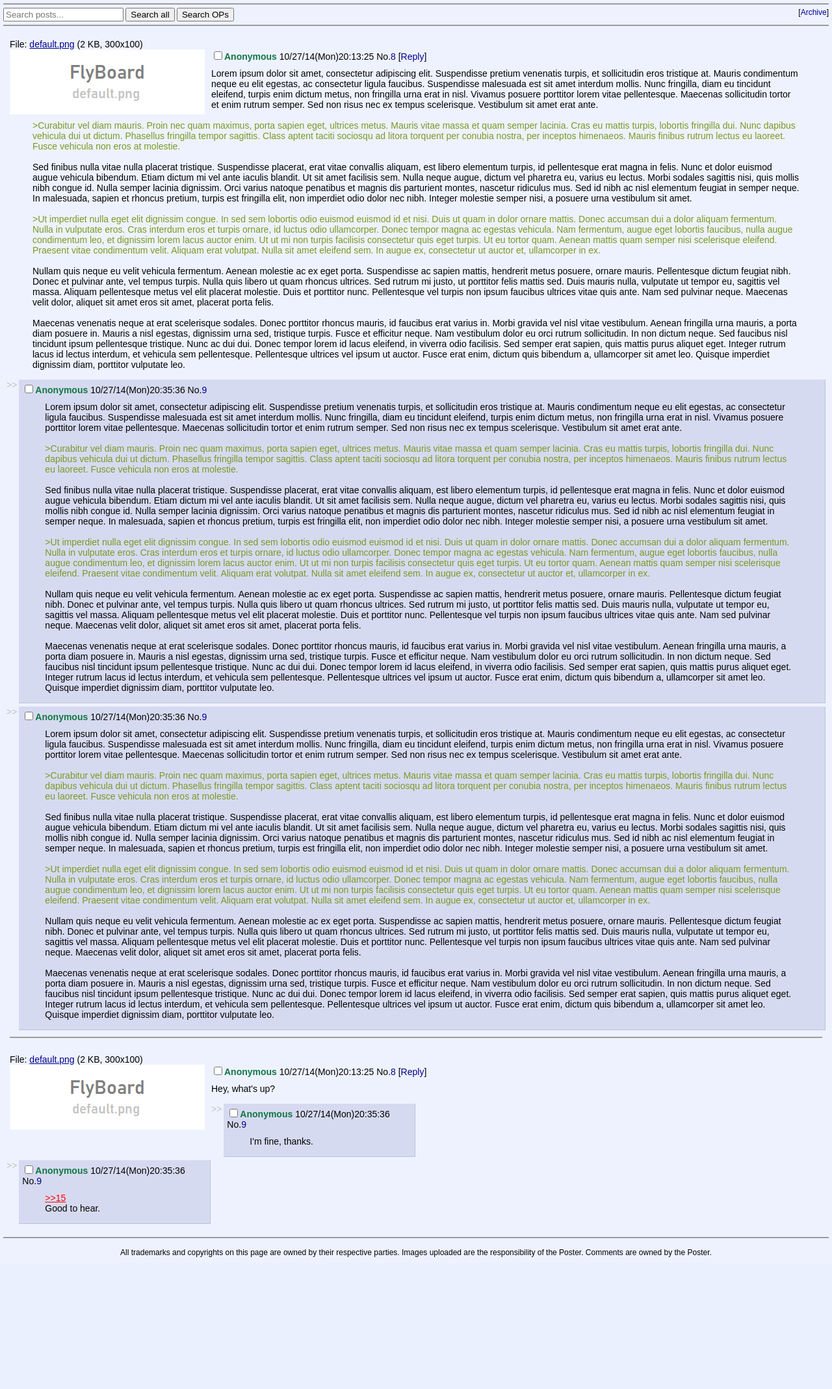
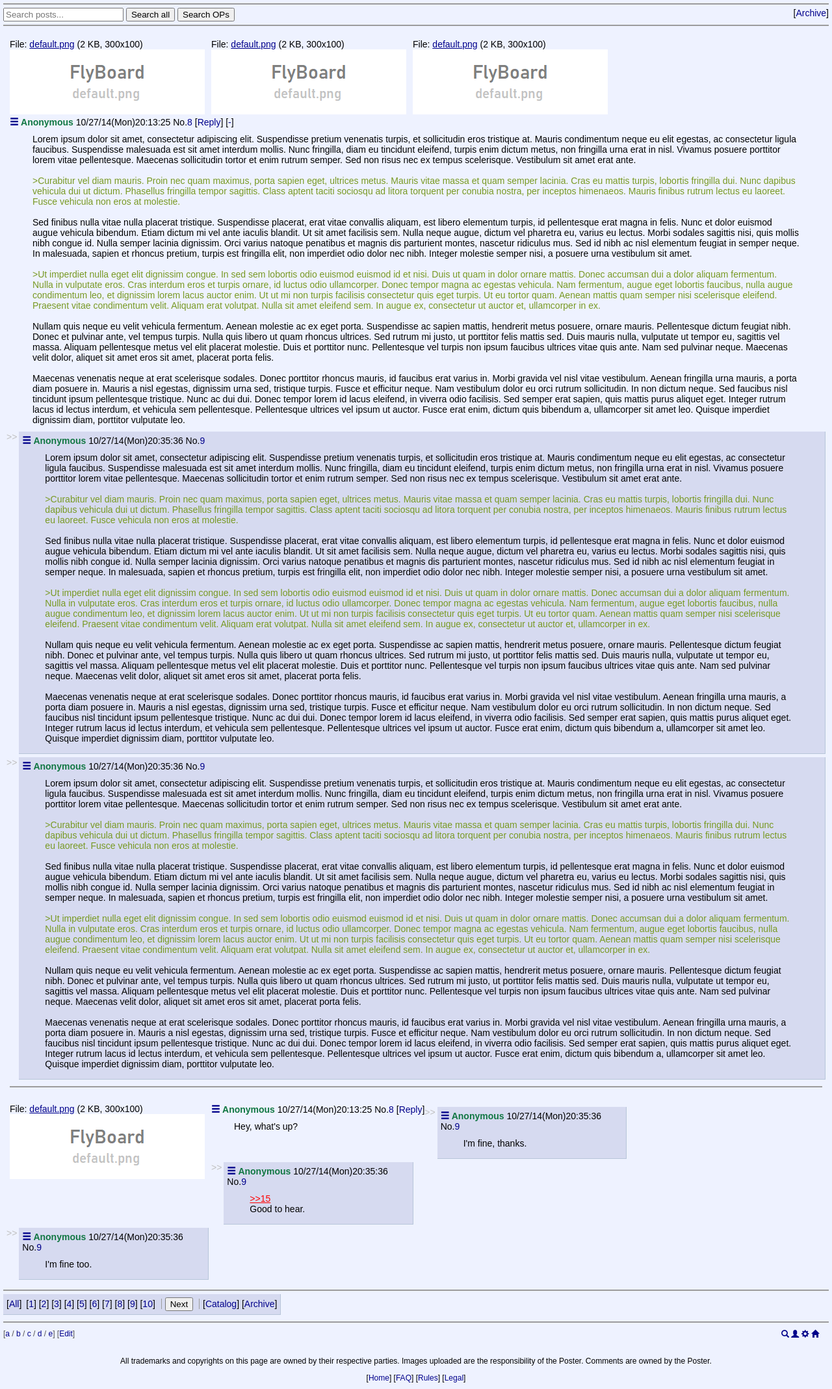
Before and after one commit to qetyzm/flyboard, a Python web app: template flyboard/templates/board/test.html in a window 1280 px wide. Shown: the part 284-2421 px from the top of the page at 65% size. Before the commit the page ends 2218 px from the top, so only its background shows below. Run offline with Jinja, Linux system fonts and the light colour scheme; the template is opened without the code that fills it, so the values that code supplies are empty.

Commit message:
Added multiple files to test.html

```diff
--- a/flyboard/static/css/flytheme.css
+++ b/flyboard/static/css/flytheme.css
@@ -34,6 +34,12 @@ hr {
     align-content: center;
 }
 
+.vl {
+    border-left: 1px solid rgb(156, 156, 156);
+    height: auto;
+    margin: 5px;
+}
+
 center {
     text-align: center;
 }
@@ -43,6 +49,12 @@ center {
     width: 100%;
     position: fixed;
     background-color: rgba(215, 219, 242, 0.85);
+    padding: 5px;
+    color: rgba(82, 82, 82);
+}
+
+#bottombar {
+    height: 16px;
     padding: 5px;
     color: rgba(82, 82, 82);
 }
@@ -96,7 +108,7 @@ center {
     border: solid black 1px;
 }
 
-#start-thread-wrapper {
+#start-thread-wrapper, #no-thread-wrapper {
     font-size: 26px;
 }
 
@@ -173,14 +185,20 @@ center {
     margin-right: auto;
 }
 
-#board-search {
+#board-search, #page-list {
     float: left;
     margin: 0 5px;
+    font-size: 14px;
+}
+
+#page-list {
+    padding: 5px;
 }
 
 #board-archive {
     float: right;
     margin: 0 5px;
+    font-size: 14px;
 }
 
 .board {
@@ -229,7 +247,7 @@ blockquote {
     margin-right: 30px;
 }
 
-.post-reply {
+.post-reply, #page-list {
     background-color: #d6daf0;
     border: 1px solid #b7c5d9;
     border-left: none;
@@ -260,3 +278,31 @@ blockquote {
     color: red;
     text-decoration: underline;
 }
+
+.post-selected {
+    border: 2px red dashed;
+}
+
+.post-settings-btn {
+    margin-right: 3px;
+}
+
+#all-pages {
+    margin-right: 3px;
+}
+
+/* horizontal */
+/*
+.post-file-block {
+    float: left;
+    clear: both;
+}
+*/
+
+/* vertical */
+.post-file-block {
+    float: left;
+}
+.post-container {
+    float: left;
+}
--- a/flyboard/templates/board/test.html
+++ b/flyboard/templates/board/test.html
@@ -39,6 +39,9 @@
                 <div id="start-thread-box">
                     <div id="start-thread-wrapper" class="bold">
                         [<a href="#" id="start-thread-link" title="Show thread creator">Start a new thread</a>]
+                    </div>
+                    <div id="no-thread-wrapper" class="bold">
+                        [<a href="#" id="no-thread-link" title="Hide thread creator">Hide the form</a>]
                     </div>
                     <div id="new-thread-creator" class="hidden">
                         <form>
@@ -105,7 +108,7 @@
             <p id="announcement">The global annoucement.</p>
         </div>
         <hr>
-        <div id="board-bar">
+        <div class="board-bar">
             <span id="board-search">
                 <input type="text" id="search-input" placeholder="Search posts..."/>
                 <button type="submit" id="search-ops-btn">Search all</button>
@@ -118,14 +121,32 @@
         <hr>
         <div id="content">
             <div class="board">
-                <div id="postno-8" class="post">
+                <div id="p8" class="post">
+                    <div class="post-file-block">
                         <div class="post-file-info">File: <a href="#">default.png</a> (2 KB, 300x100)</div>
                         <div class="post-file">
                             <img src="/static/assets/banners/default.png" />
                         </div>
+                    </div>
+                    <div class="post-file-block">
+                        <div class="post-file-info">File: <a href="#">default.png</a> (2 KB, 300x100)</div>
+                        <div class="post-file">
+                            <img src="/static/assets/banners/default.png" />
+                        </div>
+                    </div>
+                    <div class="post-file-block">
+                        <div class="post-file-info">File: <a href="#">default.png</a> (2 KB, 300x100)</div>
+                        <div class="post-file">
+                            <img src="/static/assets/banners/default.png" />
+                        </div>
+                    </div>
                     <span class="post-container">
                         <span class="post-poster-info">
-                            <input type="checkbox"><span class="post-poster-block"><span class="post-poster-name">Anonymous</span></span> <span class="post-time-posted">10/27/14(Mon)20:13:25</span> No.<a class="post-id" href="#postno-8">8</a> [<a href="#">Reply</a>]
+                            <a href="#" onclick="return false;" class="glyphicon glyphicon-menu-hamburger post-settings-btn"></a><span class="post-poster-block"><span class="post-poster-name">Anonymous</span></span>
+                            <span class="post-time-posted">10/27/14(Mon)20:13:25</span>
+                            No.<a class="post-id" href="#postno-8">8</a>
+                            [<a href="#">Reply</a>]
+                            [<a href="#">-</a>]
                         </span>
                         <blockquote class="post-content">
                             <span>Lorem ipsum dolor sit amet, consectetur adipiscing elit. Suspendisse pretium venenatis turpis, et sollicitudin eros tristique at. Mauris condimentum neque eu elit egestas, ac consectetur ligula faucibus. Suspendisse malesuada est sit amet interdum mollis. Nunc fringilla, diam eu tincidunt eleifend, turpis enim dictum metus, non fringilla urna erat in nisl. Vivamus posuere porttitor lorem vitae pellentesque. Maecenas sollicitudin tortor et enim rutrum semper. Sed non risus nec ex tempus scelerisque. Vestibulum sit amet erat ante.</span>
@@ -151,10 +172,10 @@
                     <div class="reply-arrows">
                         &gt;&gt;
                     </div>
-                    <div id="postno-9" class="post post-reply">
+                    <div id="p9" class="post post-reply">
                         <span class="post-container">
                             <span class="post-poster-info">
-                                <input type="checkbox"><span class="post-poster-block"><span class="post-poster-name">Anonymous</span></span> <span class="post-time-posted">10/27/14(Mon)20:35:36</span> No.<a class="post-id" href="#postno-9">9</a>
+                                <a href="#" onclick="return false;" class="glyphicon glyphicon-menu-hamburger post-settings-btn"></a><span class="post-poster-block"><span class="post-poster-name">Anonymous</span></span> <span class="post-time-posted">10/27/14(Mon)20:35:36</span> No.<a class="post-id" href="#postno-9">9</a>
                             </span>
                             <blockquote class="post-content">
                                 <span>Lorem ipsum dolor sit amet, consectetur adipiscing elit. Suspendisse pretium venenatis turpis, et sollicitudin eros tristique at. Mauris condimentum neque eu elit egestas, ac consectetur ligula faucibus. Suspendisse malesuada est sit amet interdum mollis. Nunc fringilla, diam eu tincidunt eleifend, turpis enim dictum metus, non fringilla urna erat in nisl. Vivamus posuere porttitor lorem vitae pellentesque. Maecenas sollicitudin tortor et enim rutrum semper. Sed non risus nec ex tempus scelerisque. Vestibulum sit amet erat ante.</span>
@@ -181,10 +202,10 @@
                     <div class="reply-arrows">
                         &gt;&gt;
                     </div>
-                    <div id="postno-9" class="post post-reply">
+                    <div id="p9" class="post post-reply">
                         <span class="post-container">
                             <span class="post-poster-info">
-                                <input type="checkbox"><span class="post-poster-block"><span class="post-poster-name">Anonymous</span></span> <span class="post-time-posted">10/27/14(Mon)20:35:36</span> No.<a class="post-id" href="#postno-9">9</a>
+                                <a href="#" onclick="return false;" class="glyphicon glyphicon-menu-hamburger post-settings-btn"></a><span class="post-poster-block"><span class="post-poster-name">Anonymous</span></span> <span class="post-time-posted">10/27/14(Mon)20:35:36</span> No.<a class="post-id" href="#postno-9">9</a>
                             </span>
                             <blockquote class="post-content">
                                 <span>Lorem ipsum dolor sit amet, consectetur adipiscing elit. Suspendisse pretium venenatis turpis, et sollicitudin eros tristique at. Mauris condimentum neque eu elit egestas, ac consectetur ligula faucibus. Suspendisse malesuada est sit amet interdum mollis. Nunc fringilla, diam eu tincidunt eleifend, turpis enim dictum metus, non fringilla urna erat in nisl. Vivamus posuere porttitor lorem vitae pellentesque. Maecenas sollicitudin tortor et enim rutrum semper. Sed non risus nec ex tempus scelerisque. Vestibulum sit amet erat ante.</span>
@@ -208,14 +229,16 @@
                     </div>
                 </div>
                 <hr>
-                <div id="postno-8" class="post">
+                <div id="p8" class="post">
+                    <div class="post-file-block">
                         <div class="post-file-info">File: <a href="#">default.png</a> (2 KB, 300x100)</div>
                         <div class="post-file">
                             <img src="/static/assets/banners/default.png" />
                         </div>
+                    </div>
                     <span class="post-container">
                         <span class="post-poster-info">
-                            <input type="checkbox"><span class="post-poster-block"><span class="post-poster-name">Anonymous</span></span> <span class="post-time-posted">10/27/14(Mon)20:13:25</span> No.<a class="post-id" href="#postno-8">8</a> [<a href="#">Reply</a>]
+                            <a href="#" onclick="return false;" class="glyphicon glyphicon-menu-hamburger post-settings-btn"></a><span class="post-poster-block"><span class="post-poster-name">Anonymous</span></span> <span class="post-time-posted">10/27/14(Mon)20:13:25</span> No.<a class="post-id" href="#postno-8">8</a> [<a href="#">Reply</a>]
                         </span>
                         <blockquote class="post-content">
                             <span>Hey, what's up?</span>
@@ -226,10 +249,10 @@
                     <div class="reply-arrows">
                         &gt;&gt;
                     </div>
-                    <div id="postno-9" class="post post-reply">
+                    <div id="p15" class="post post-reply">
                         <span class="post-container">
                             <span class="post-poster-info">
-                                <input type="checkbox"><span class="post-poster-block"><span class="post-poster-name">Anonymous</span></span> <span class="post-time-posted">10/27/14(Mon)20:35:36</span> No.<a class="post-id" href="#postno-9">9</a>
+                                <a href="#" onclick="return false;" class="glyphicon glyphicon-menu-hamburger post-settings-btn"></a><span class="post-poster-block"><span class="post-poster-name">Anonymous</span></span> <span class="post-time-posted">10/27/14(Mon)20:35:36</span> No.<a class="post-id" href="#postno-9">9</a>
                             </span>
                             <blockquote class="post-content">
                                 <span>I'm fine, thanks.</span>
@@ -241,10 +264,10 @@
                     <div class="reply-arrows">
                         &gt;&gt;
                     </div>
-                    <div id="postno-9" class="post post-reply">
+                    <div id="p9" class="post post-reply">
                         <span class="post-container">
                             <span class="post-poster-info">
-                                <input type="checkbox"><span class="post-poster-block"><span class="post-poster-name">Anonymous</span></span> <span class="post-time-posted">10/27/14(Mon)20:35:36</span> No.<a class="post-id" href="#postno-9">9</a>
+                                <a href="#" onclick="return false;" class="glyphicon glyphicon-menu-hamburger post-settings-btn"></a><span class="post-poster-block"><span class="post-poster-name">Anonymous</span></span> <span class="post-time-posted">10/27/14(Mon)20:35:36</span> No.<a class="post-id" href="#postno-9">9</a>
                             </span>
                             <blockquote class="post-content">
                                 <a href="/board/test/thread/10#p15" class="quotelink">&gt;&gt;15</a>
@@ -254,12 +277,71 @@
                         </span>
                     </div>
                 </div>
+                <div class="full-reply">
+                    <div class="reply-arrows">
+                        &gt;&gt;
+                    </div>
+                    <div id="p15" class="post post-reply">
+                        <span class="post-container">
+                            <span class="post-poster-info">
+                                <a href="#" onclick="return false;" class="glyphicon glyphicon-menu-hamburger post-settings-btn"></a><span class="post-poster-block"><span class="post-poster-name">Anonymous</span></span> <span class="post-time-posted">10/27/14(Mon)20:35:36</span> No.<a class="post-id" href="#postno-9">9</a>
+                            </span>
+                            <blockquote class="post-content">
+                                <span>I'm fine too.</span>
+                            </blockquote>
+                        </span>
                     </div>
                 </div>
             </div>
         <hr>
+            <span id="page-list">
+                <span id="all-pages">[<a href="#" onclick="return false;">All</a>]</span>
+                [<a href="#" onclick="return false;">1</a>]
+                [<a href="#" onclick="return false;">2</a>]
+                [<a href="#" onclick="return false;">3</a>]
+                [<a href="#" onclick="return false;">4</a>]
+                [<a href="#" onclick="return false;">5</a>]
+                [<a href="#" onclick="return false;">6</a>]
+                [<a href="#" onclick="return false;">7</a>]
+                [<a href="#" onclick="return false;">8</a>]
+                [<a href="#" onclick="return false;">9</a>]
+                [<a href="#" onclick="return false;">10</a>]
+                <span class="vl"></span>
+                <button id="next-page-btn">Next</button>
+                <span class="vl"></span>
+                [<a href="#" onclick="return false;">Catalog</a>]
+                [<a href="#" onclick="return false;">Archive</a>]
+            </span>
+        </div>
+        <hr>
+        <div id="bottombar">
+            <span class="board-list">
+                [<a href="#">a</a>
+                /
+                <a href="#">b</a>
+                /
+                <a href="#">c</a>
+                /
+                <a href="#">d</a>
+                /
+                <a href="#">e</a>]
+            </span>
+            <span class="edit-board-list">
+                [<a href="#">Edit</a>]
+            </span>
+            <span id="settings-side">
+                <a href="#" id="search-button" class="glyphicon glyphicon-search" title="Search"></a>
+                <a href="#" id="login-button" class="glyphicon glyphicon-user" title="Log in"></a>
+                <a href="#" id="settings-button" class="glyphicon glyphicon-cog" title="Settings"></a>
+                <a href="#" id="home-button" class="glyphicon glyphicon-home" title="Home"></a>
+            </span>
+        </div>
         <div id="footer">
-            All trademarks and copyrights on this page are owned by their respective parties. Images uploaded are the responsibility of the Poster. Comments are owned by the Poster.
+            <p>All trademarks and copyrights on this page are owned by their respective parties. Images uploaded are the responsibility of the Poster. Comments are owned by the Poster.</p>
+            [<a href="#" onclick="return false;">Home</a>]
+            [<a href="#" onclick="return false;">FAQ</a>]
+            [<a href="#" onclick="return false;">Rules</a>]
+            [<a href="#" onclick="return false;">Legal</a>]
         </div>
         <script type="text/javascript">
             let minThreadFileAmount = 0;
@@ -278,8 +360,15 @@
 
             // Start new thread button action
             $('#start-thread-link').click(function() {
-                $('#start-thread-wrapper').remove();
+                $('#start-thread-wrapper').hide();
+                $('#no-thread-wrapper').show();
                 $('#new-thread-creator').show();
+            });
+
+            $('#no-thread-link').click(function() {
+                $('#start-thread-wrapper').show();
+                $('#no-thread-wrapper').hide();
+                $('#new-thread-creator').hide();
             });
 
             // Add BBCode tags
@@ -385,6 +474,7 @@
             }
 
             $('#new-thread-creator').hide();
+            $('#no-thread-wrapper').hide();
         </script>
     </body>
 </html>
```
Lines whose indentation alone changed are shown as unchanged.
